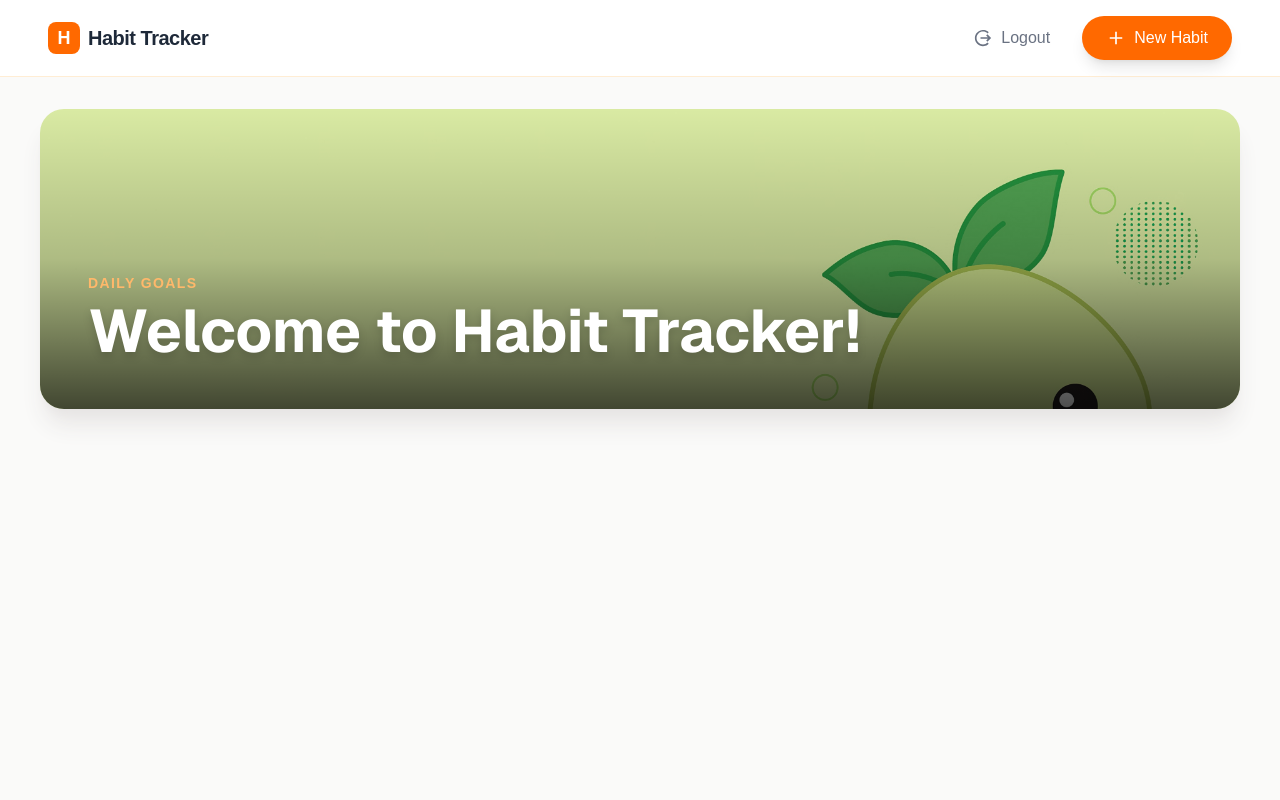
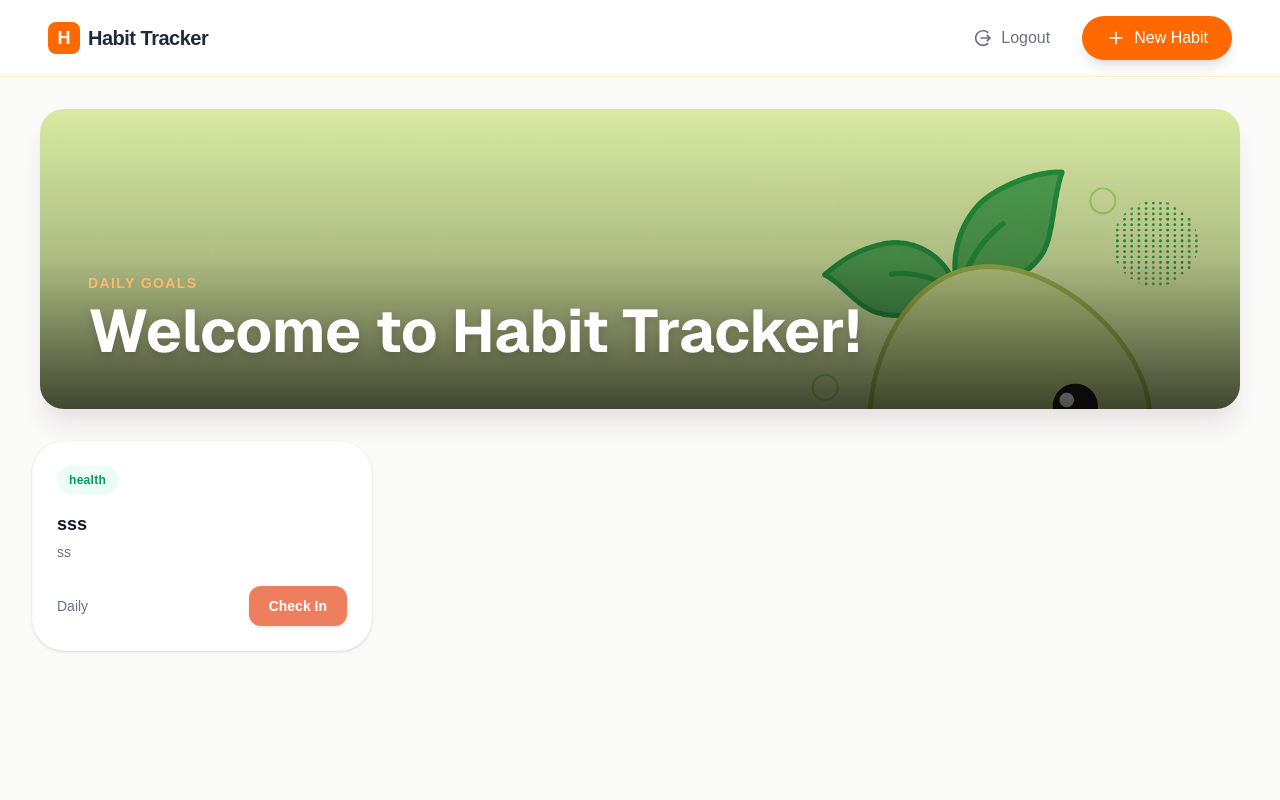
Before and after one commit to safwan246/habit-tracker, a Next.js app: page / in a window 1280 px wide. Shown: the top 800 px of the page. Built offline with nearby package versions, Linux system fonts and the light colour scheme.

Commit message:
5th commit

```diff
--- a/app/page.tsx
+++ b/app/page.tsx
@@ -3,6 +3,7 @@ import Navbar from "../components/Navbar";
 import MainBody from '../components/MainBody';
 import SignupPage from './signup/page';
 import LoginPage from './login/page';
+
 
 export default function Home() {
   return (
@@ -10,8 +11,9 @@ export default function Home() {
       <Navbar/>
 
       <MainBody/>
-      <SignupPage/>
-      <LoginPage/>
+
+      {/* <SignupPage/>
+      <LoginPage/> */}
 
     </div>
   );
--- /dev/null
+++ b/components/HabitCard.tsx
@@ -0,0 +1,37 @@
+import React from 'react';
+
+
+const HabitCard = () => {
+  return (
+    <div className="w-full max-w-[340px] bg-white rounded-[32px] p-6 shadow-sm border border-gray-50">
+
+      <div className="inline-flex items-center gap-1.5 px-3 py-1.5 rounded-full bg-emerald-50 text-emerald-600">
+
+        <span className="text-xs font-semibold tracking-wide">health</span>
+      </div>
+
+
+      <div className="mt-4 mb-6">
+        <h3 className="text-lg font-bold text-gray-900">sss</h3>
+        <p className="text-sm text-gray-500 mt-1">ss</p>
+      </div>
+
+
+      <div className="flex items-center justify-between mt-auto">
+
+        <div className="flex items-center gap-3">
+
+          <span className="text-sm text-gray-500 font-medium">Daily</span>
+        </div>
+
+
+        <button className="bg-[#EE7F5E] hover:bg-[#d97253] text-white text-sm font-semibold px-5 py-2.5 rounded-xl transition-colors shadow-sm">
+          Check In
+        </button>
+      </div>
+    </div>
+
+  );
+};
+
+export default HabitCard;
--- a/components/MainBody.tsx
+++ b/components/MainBody.tsx
@@ -2,6 +2,7 @@
 import React from "react";
 import Image from "next/image";
 import cute from '../public/cute.jpg';
+import HabitCard from "./HabitCard";
 
 export default function MainBody() {
   return (
@@ -32,6 +33,10 @@ export default function MainBody() {
 
 
       </div>
+      <div className="p-8">
+
+        <HabitCard/>
+      </div>
     </div>
   );
 }
--- a/package.json
+++ b/package.json
@@ -11,6 +11,7 @@
   "dependencies": {
     "bcryptjs": "^3.0.3",
     "jsonwebtoken": "^9.0.3",
+    "lucide-react": "^0.556.0",
     "mongoose": "^9.0.0",
     "next": "16.0.7",
     "react": "19.2.0",
```
Also changed, not shown: 1 other file (tests, documents, lock files or other folders).
